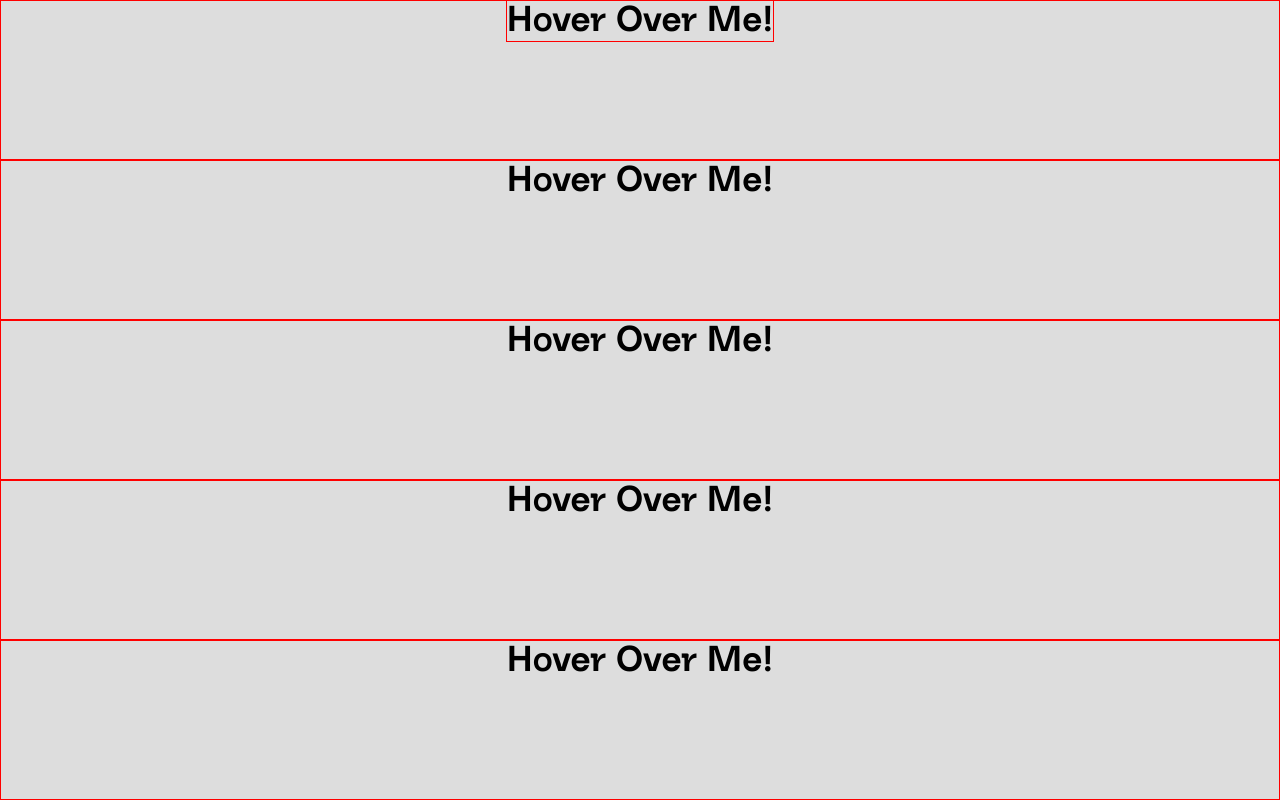
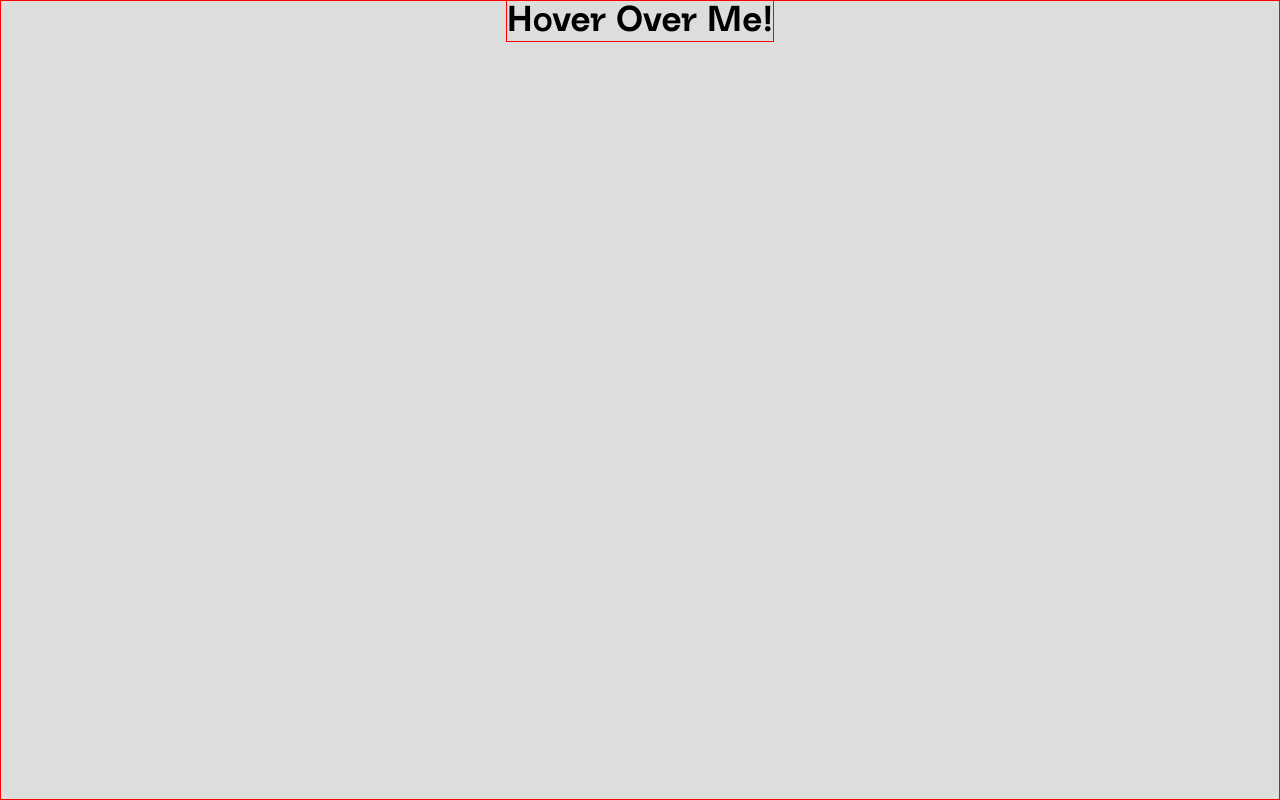
Before and after one commit to malikkotb/content, a Next.js app: page /fontWeightHover in a window 1280 px wide. Built offline with nearby package versions, Linux system fonts and the light colour scheme.

Commit message:
font weight animation

```diff
--- a/app/fontWeightHover/page.jsx
+++ b/app/fontWeightHover/page.jsx
@@ -26,8 +26,6 @@ export default function FontWeightAnimation() {
     <div
       className={`bg-[#ddd] h-screen ${neueRegrade.className} flex flex-col justify-between`}
     >
-      {/* <div className="flex-1 flex flex-col justify-center"></div> */}
-
       <h1 className="text-4xl font-bold text-center borderr flex-1">
         <span
           ref={textRef}
@@ -38,38 +36,6 @@ export default function FontWeightAnimation() {
           Hover Over Me!
         </span>
       </h1>
-      <h1
-        ref={textRef}
-        onMouseEnter={handleMouseEnter}
-        onMouseLeave={handleMouseLeave}
-        className="text-4xl font-bold text-center borderr flex-1"
-      >
-        Hover Over Me!
-      </h1>
-      <h1
-        ref={textRef}
-        onMouseEnter={handleMouseEnter}
-        onMouseLeave={handleMouseLeave}
-        className="text-4xl font-bold text-center borderr flex-1"
-      >
-        Hover Over Me!
-      </h1>
-      <h1
-        ref={textRef}
-        onMouseEnter={handleMouseEnter}
-        onMouseLeave={handleMouseLeave}
-        className="text-4xl font-bold text-center borderr flex-1"
-      >
-        Hover Over Me!
-      </h1>
-      <h1
-        ref={textRef}
-        onMouseEnter={handleMouseEnter}
-        onMouseLeave={handleMouseLeave}
-        className="text-4xl font-bold text-center borderr flex-1 flex w-full h-full justify-center"
-      >
-        Hover Over Me!
-      </h1>
     </div>
   );
 }
--- /dev/null
+++ b/app/fontWeightHover/style.module.css
@@ -0,0 +1,3 @@
+.char {
+  font-weight: 400;
+}
```
